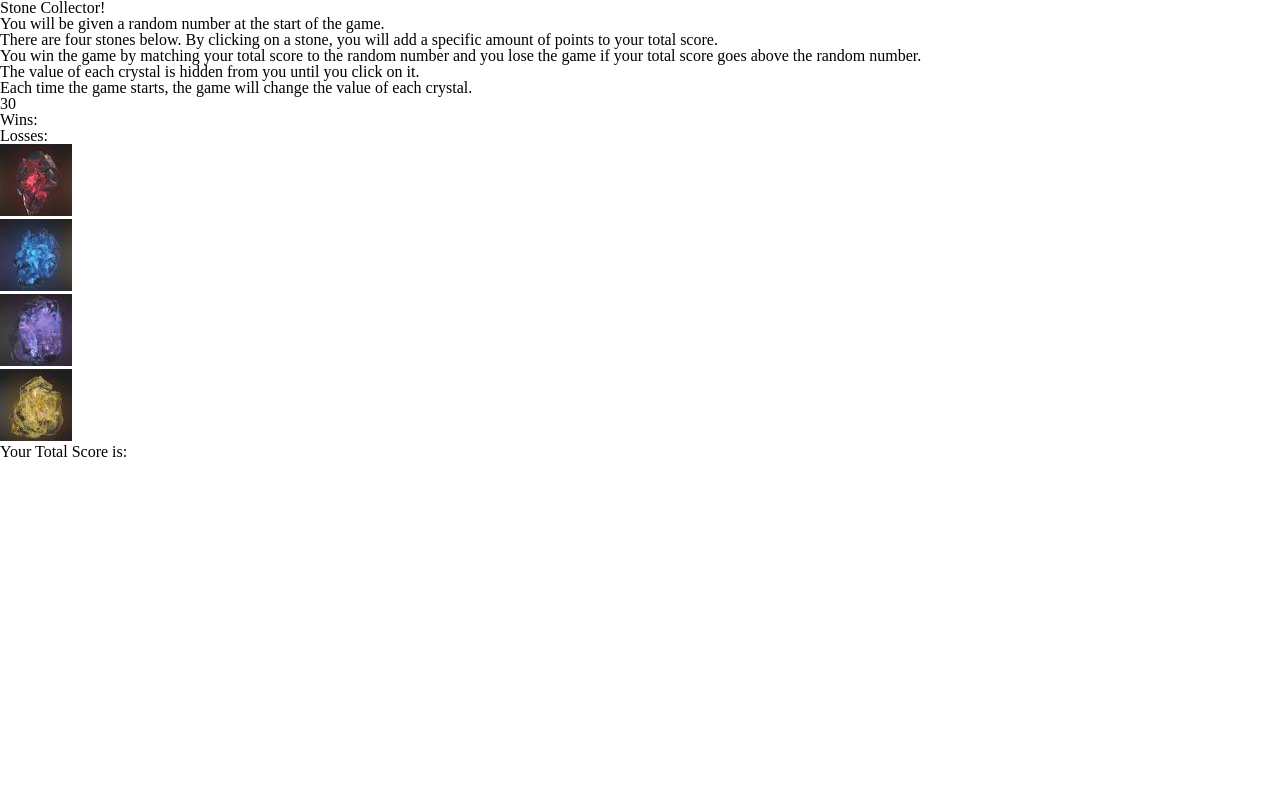
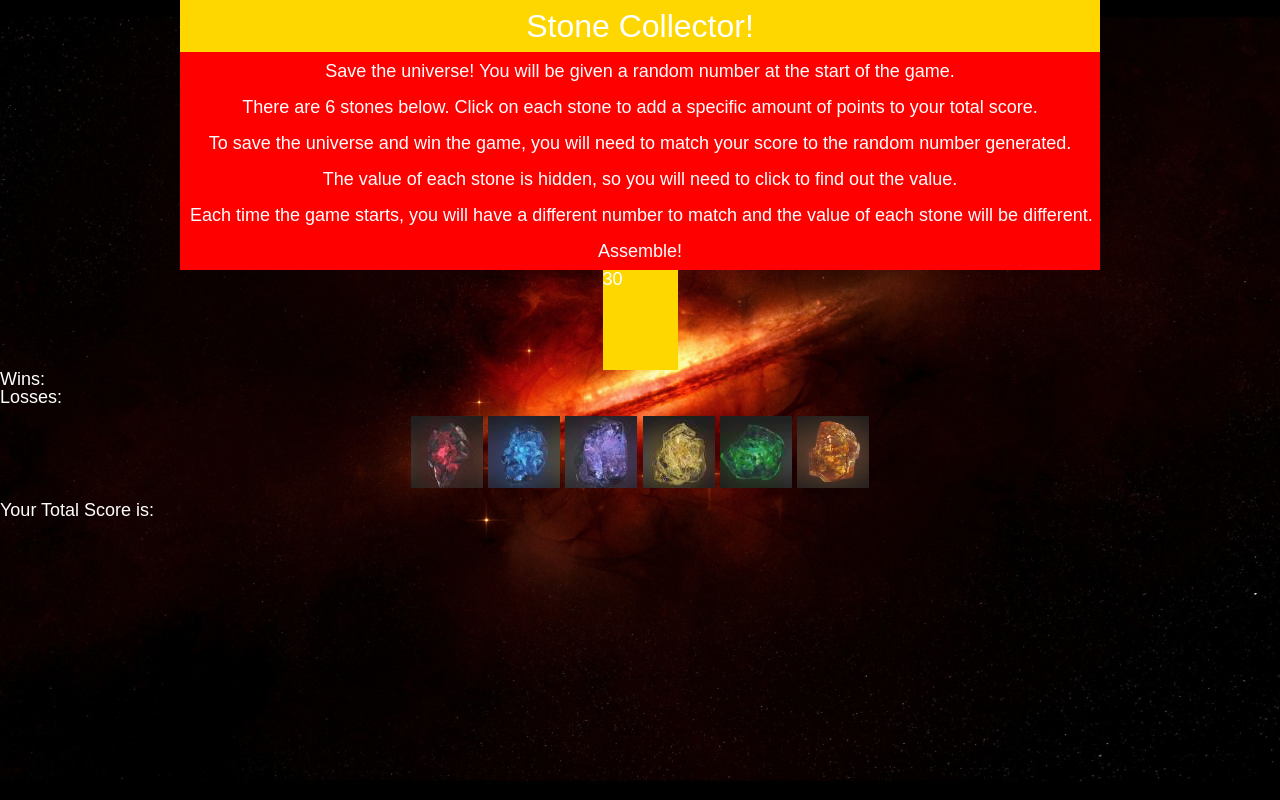
Before and after one commit to bhuber23/unit-4-game, a plain HTML site: page index.html in a window 1280 px wide. Drawn offline with nearby package versions, Linux system fonts and the light colour scheme.

Commit message:
Added some styling for the divs

```diff
--- a/assets/css/style.css
+++ b/assets/css/style.css
@@ -1,4 +1,4 @@
-/* body {
+body {
     font-family: Arial, Helvetica, sans-serif;
     font-size: 18px;
     background: url(../images/171700.jpg);
@@ -6,29 +6,48 @@
     background-repeat: no-repeat;
     background-attachment: fixed;
     background-size: cover;
-} */
+    color: white;
+}
 
-/* #collector {
+#collector {
     background: gold;
-    width: 300px;
+    width: 900px;
+    margin: auto;
+    padding: 10px;
     text-align: center;
     font-size: 32px;
+    position:
 }
 
 #instructions {
     background: red;
-    width: 600px;
-    margin-top: 20px;
-    margin-bottom: 20px;
+    width: 900px;
+    margin: auto;
+    padding: 10px;
+    text-align: center;
 }
 
 #rand-num {
     background: gold;
     width: 200px;
-    height: 100px; */
-
+    height: 100px;
+}
 
 img {
     height: 72px;
     width: 72px;
 }
+
+#images {
+    margin: auto;
+    width: 900px;
+    padding: 10px;
+    text-align: center;
+}
+
+#random-number {
+    height: 100px;
+    width: 75px;
+    background: gold;
+    margin: auto;
+}
--- a/index.html
+++ b/index.html
@@ -14,11 +14,13 @@
         <h1>Stone Collector!</h1>
     </div>
     <div id="instructions">
-        <p>You will be given a random number at the start of the game.</p>
-        <p>There are four stones below. By clicking on a stone, you will add a specific amount of points to your total score.</p>
-        <p>You win the game by matching your total score to the random number and you lose the game if your total score goes above the random number.</p>
-        <p>The value of each crystal is hidden from you until you click on it.</p>
-        <p>Each time the game starts, the game will change the value of each crystal.</p>
+            <p>Save the universe! You will be given a random number at the start of the game.</p>
+            <p>There are 6 stones below. Click on each stone to add a specific amount of points to your total score.</p>
+            <p>To save the universe and win the game, you will need to match your score to the random number generated.</p>
+            <p>The value of each stone is hidden, so you will need to click to find out the value.</p>
+            <p>Each time the game starts, you will have a different number to match and the value of each stone will be different.</p>
+            <br>
+            <p>Assemble!</p>
     </div>
     <div id="random-number">
         <h2> </h2>
@@ -29,17 +31,13 @@
     <div id="losses">
         <h3>Losses: <span id="loss-count"></span></h3>
     </div>
-    <div id="reality-stone">
-        <img src="assets/images/reality.jpeg">
-    </div>
-    <div id="space-stone">
-        <img src="assets/images/space.jpeg">
-    <div>
-    <div id="power-stone">
-        <img src="assets/images/power.jpeg">
-    </div>
-    <div id="mind-stone">
-        <img src="assets/images/mind.jpeg">
+    <div id="images">
+        <img id="reality-stone" src="assets/images/reality.jpeg">
+        <img id="space-stone" src="assets/images/space.jpeg">
+        <img id="power-stone" src="assets/images/power.jpeg">
+        <img id="mind-stone" src="assets/images/mind.jpeg">
+        <img id="time-stone" src="assets/images/time.jpeg">
+        <img id="soul-stone" src="assets/images/soul.png">
     </div>
     <div id="score">
         <h3>Your Total Score is: </h3>
```
